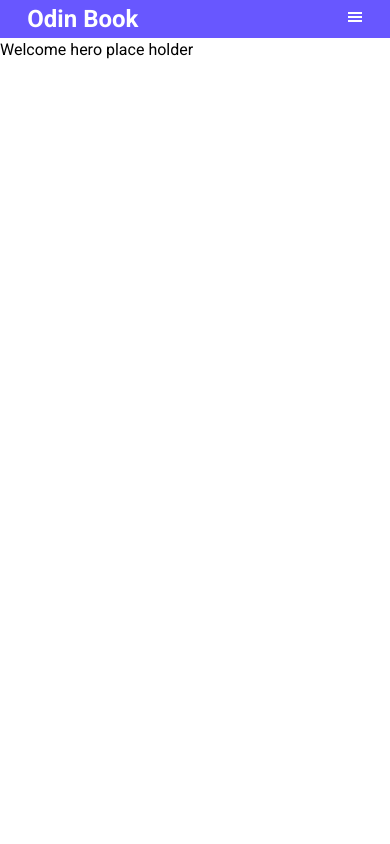
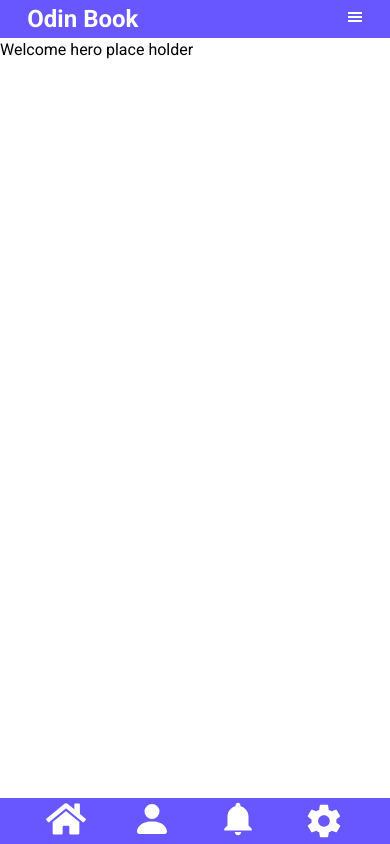
Before and after one commit to JPd3v/Odin-book-client, a React (Vite) app: page / in a window 390 px wide. Built offline with nearby package versions, Linux system fonts and the light colour scheme; no server answers.

Commit message:
adds mobile nav bar and group up
with the nav bar in is own folder ui

```diff
--- a/src/App.css
+++ b/src/App.css
@@ -204,7 +204,8 @@ main {
   gap: 10px;
 }
 
-.friends-requests-drop-down__loading {
+.friends-requests-drop-down__loading,
+.mobile-friends-requests-drop-down__loading {
   width: 40px;
   height: 40px;
 }
@@ -217,7 +218,8 @@ main {
   border-bottom: 1px solid var(--border-color);
 }
 
-.friends-requests-drop-down__requests-container {
+.friends-requests-drop-down__requests-container,
+.mobile-friends-requests-drop-down__requests-container {
   gap: 15px;
   display: flex;
   flex-direction: column;
@@ -239,7 +241,10 @@ main {
   text-decoration: underline;
 }
 
-.friends-requests-drop-down__request img {
+.friends-requests-drop-down__request
+  img
+  .mobile-friends-requests-drop-down__request,
+img {
   width: 40px;
   height: auto;
   object-fit: cover;
@@ -253,12 +258,14 @@ main {
   align-items: center;
 }
 
-.friends-requests-drop-down__request-buttons {
+.friends-requests-drop-down__request-buttons,
+.mobile-friends-requests-drop-down__request-buttons {
   display: flex;
   gap: 15px;
 }
 
-.friends-requests-drop-down__request-buttons button {
+.friends-requests-drop-down__request-buttons button,
+.mobile-friends-requests-drop-down__request-buttons button {
   display: flex;
   gap: 5px;
   width: 100%;
@@ -272,7 +279,8 @@ main {
   background: var(--color-background-soft);
 }
 
-.friends-requests-drop-down__request-buttons button:hover {
+.friends-requests-drop-down__request-buttons button:hover,
+.mobile-friends-requests-drop-down__request-buttons button:hover {
   border: 1px solid var(--color-main);
 }
 
@@ -413,6 +421,68 @@ a.profile-drop-down__profile-link:hover {
 .hamburger-menu__close-button svg {
   width: 20px;
   height: 20px;
+}
+
+.mobile-nav-bar-wrapper {
+  display: none;
+  z-index: 20;
+  position: fixed;
+  bottom: 0;
+  left: 0;
+  width: 100%;
+}
+
+.mobile-nav-bar {
+  background-color: var(--color-main);
+  display: flex;
+  justify-content: space-evenly;
+  align-items: center;
+  padding: 1px 0px;
+}
+
+.mobile-nav-bar__icon {
+  width: 40px;
+  height: 40px;
+  color: var(--fc-second);
+}
+
+.mobile-nav-bar__notifications {
+  /* position: relative; */
+}
+
+.mobile-friends-requests-drop-down__content {
+  position: absolute;
+  left: 0;
+  height: 91vh;
+  background: var(--color-background-soft);
+  transform: translateY(-103%);
+  z-index: -10;
+  padding: 10px 0px 30px 2px;
+  width: 100%;
+  display: flex;
+  flex-direction: column;
+  align-items: center;
+  overflow: auto;
+}
+
+.mobile-nav-bar__notifications-open {
+  background: none;
+  border: none;
+  cursor: pointer;
+}
+
+.mobile-friends-requests-drop-down__request {
+  display: flex;
+  flex-direction: column;
+  gap: 10px;
+}
+
+.mobile-friends-requests-drop-down__request-user {
+  display: flex;
+  justify-content: center;
+  align-items: center;
+  gap: 10px;
+  width: min-content;
 }
 
 .user-feed {
@@ -1382,6 +1452,9 @@ a.profile-drop-down__profile-link:hover {
   .search-bar {
     display: none;
   }
+  .mobile-nav-bar-wrapper {
+    display: block;
+  }
 }
 
 @media (max-width: 1000px) {
--- /dev/null
+++ b/src/components/ui/index.ts
@@ -0,0 +1,8 @@
+export { default as FriendRequest } from './mobile-nav-bar/components/FriendRequest';
+export { default as FriendRequestsList } from './mobile-nav-bar/components/FriendRequestsList';
+export { default as MobileNavBar } from './mobile-nav-bar/components/MobileNavBar';
+export { default as FriendRequests } from './nav-bar/components/FriendRequests';
+export { default as FriendsRequestsDropdown } from './nav-bar/components/FriendsRequestsDropdown';
+export { default as HamburgerMenu } from './nav-bar/components/HamburgerMenu';
+export { default as NavBar } from './nav-bar/components/NavBar';
+export { default as ProfileDropDown } from './nav-bar/components/ProfileDropDown';
--- /dev/null
+++ b/src/components/ui/mobile-nav-bar/components/FriendRequestsList.tsx
@@ -0,0 +1,35 @@
+import { useClickOutsideRef } from 'hooks';
+import { useEffect, useRef, useState } from 'react';
+import { IoMdNotifications } from 'react-icons/io';
+import FriendRequest from './FriendRequest';
+
+export default function FriendRequestsList() {
+  const [isOpen, setIsOpen] = useState(false);
+  const dropDownRef = useRef(null);
+  const handleClickOutside = useClickOutsideRef(dropDownRef);
+
+  useEffect(() => {
+    return setIsOpen(false);
+  }, [handleClickOutside]);
+
+  function handleCloseDropdown() {
+    setIsOpen(false);
+  }
+
+  return (
+    <div ref={dropDownRef} className="mobile-nav-bar__notifications">
+      <button
+        type="button"
+        onClick={() => setIsOpen((prev) => !prev)}
+        className="mobile-nav-bar__notifications-open"
+        aria-label="friend requests"
+      >
+        <IoMdNotifications className="mobile-nav-bar__icon" />
+      </button>
+
+      {isOpen ? (
+        <FriendRequest onLinkClick={() => handleCloseDropdown()} />
+      ) : null}
+    </div>
+  );
+}
--- /dev/null
+++ b/src/components/ui/mobile-nav-bar/components/MobileNavBar.tsx
@@ -0,0 +1,31 @@
+import { useAuth } from 'hooks';
+import { BsFillPersonFill } from 'react-icons/bs';
+import { FaHome } from 'react-icons/fa';
+import { IoMdSettings } from 'react-icons/io';
+import { Link } from 'react-router-dom';
+import FriendRequestsList from './FriendRequestsList';
+
+export default function MobileNavBar() {
+  const { userInfo } = useAuth();
+
+  return (
+    <div className="mobile-nav-bar-wrapper">
+      <nav className="mobile-nav-bar">
+        <Link to="/">
+          <FaHome className="mobile-nav-bar__icon" aria-label="home" />
+        </Link>
+        <Link to={`/users/${userInfo?._id}`}>
+          <BsFillPersonFill
+            className="mobile-nav-bar__icon"
+            aria-label="my profile"
+          />
+        </Link>
+
+        <FriendRequestsList />
+
+        {/* TODO: ADD BUTN ABRIR SETTINGS */}
+        <IoMdSettings className="mobile-nav-bar__icon" />
+      </nav>
+    </div>
+  );
+}
--- /dev/null
+++ b/src/components/ui/nav-bar/components/FriendRequests.tsx
@@ -0,0 +1,77 @@
+import useFriendRequest from 'hooks/useFriendRequests';
+import { Link } from 'react-router-dom';
+import { useAcceptFriendRequest, useDeclineFriendRequest } from 'hooks/index';
+import { LoadingSpinner } from 'components/common/index';
+
+interface Iprops {
+  onLinkClick: () => void;
+}
+
+export default function FriendRequests({ onLinkClick }: Iprops) {
+  const friendsRequests = useFriendRequest();
+
+  const acceptRequestMutation = useAcceptFriendRequest();
+  const declineRequestMutation = useDeclineFriendRequest();
+  function handleAcceptRequest(userId: string) {
+    acceptRequestMutation.mutate(userId);
+  }
+
+  function handleDeclineRequest(userId: string) {
+    declineRequestMutation.mutate(userId);
+  }
+  return (
+    <div className="friends-requests-drop-down__content">
+      <h3 className="friends-requests-drop-down__title">friend requests</h3>
+
+      {friendsRequests?.data?.length === 0 ? (
+        <p>you dont have friend requests</p>
+      ) : null}
+
+      {friendsRequests.isError ? <p>Something went wrong</p> : null}
+
+      {friendsRequests.isLoading ? (
+        <div className="friends-requests-drop-down__loading">
+          <LoadingSpinner />
+        </div>
+      ) : null}
+
+      <div className="friends-requests-drop-down__requests-container">
+        {friendsRequests?.data?.map((request) => (
+          <div
+            key={request._id}
+            className="friends-requests-drop-down__request"
+          >
+            <div className="friends-requests-drop-down__request-user">
+              <Link onClick={onLinkClick} to={`/users/${request._id}`}>
+                <img
+                  src={request.profile_image.img}
+                  alt={`${request.first_name} ${request.last_name}`}
+                />
+              </Link>
+              <p>
+                <Link
+                  onClick={onLinkClick}
+                  to={`/users/${request._id}`}
+                >{`${request.first_name} ${request.last_name}`}</Link>
+              </p>
+            </div>
+            <div className="friends-requests-drop-down__request-buttons">
+              <button
+                type="button"
+                onClick={() => handleAcceptRequest(request._id)}
+              >
+                Accept
+              </button>
+              <button
+                type="button"
+                onClick={() => handleDeclineRequest(request._id)}
+              >
+                Decline
+              </button>
+            </div>
+          </div>
+        ))}
+      </div>
+    </div>
+  );
+}
--- a/src/components/nav-bar/components/FriendsRequestsDropdown.tsx
+++ b/src/components/ui/nav-bar/components/FriendsRequestsDropdown.tsx
@@ -1,7 +1,7 @@
-import FriendRequests from 'components/nav-bar/components/FriendRequests';
 import { useClickOutsideRef } from 'hooks';
 import { useEffect, useRef, useState } from 'react';
 import { IoMdNotifications } from 'react-icons/io';
+import FriendRequests from './FriendRequests';
 
 export default function FriendsRequestsDropdown() {
   const [isOpen, setIsOpen] = useState(false);
--- a/src/components/nav-bar/components/NavBar.tsx
+++ b/src/components/ui/nav-bar/components/NavBar.tsx
@@ -3,7 +3,7 @@ import { GiHamburgerMenu } from 'react-icons/gi';
 import { useState } from 'react';
 import { useMountTransition, useAuth } from 'hooks/index';
 import { SearchBar } from 'components/search/index';
-import FriendsRequestsDropdown from 'components/nav-bar/components/FriendsRequestsDropdown';
+import FriendsRequestsDropdown from './FriendsRequestsDropdown';
 import HamburgerMenu from './HamburgerMenu';
 import ProfileDropDown from './ProfileDropDown';
 
--- a/src/layout/PageLayout.tsx
+++ b/src/layout/PageLayout.tsx
@@ -1,7 +1,7 @@
 import { Outlet } from 'react-router-dom';
-import { NavBar } from 'components/nav-bar/index';
 import { useAuth } from 'hooks/index';
 import { LoadingPage } from 'components/common/index';
+import { MobileNavBar, NavBar } from 'components/ui';
 
 export default function PageLayout() {
   const { userToken } = useAuth();
@@ -12,6 +12,7 @@ export default function PageLayout() {
     <>
       <NavBar />
       <Outlet />
+      <MobileNavBar />
     </>
   );
 }
```
Also changed, not shown: src/components/ui/mobile-nav-bar/components/FriendRequest.tsx (renamed from src/components/nav-bar/components/FriendRequests.tsx, +10 -9 lines), src/components/ui/nav-bar/components/HamburgerMenu.tsx (renamed from src/components/nav-bar/components/HamburgerMenu.tsx), src/components/ui/nav-bar/components/ProfileDropDown.tsx (renamed from src/components/nav-bar/components/ProfileDropDown.tsx), src/components/ui/nav-bar/index.ts (renamed from src/components/nav-bar/index.ts).
